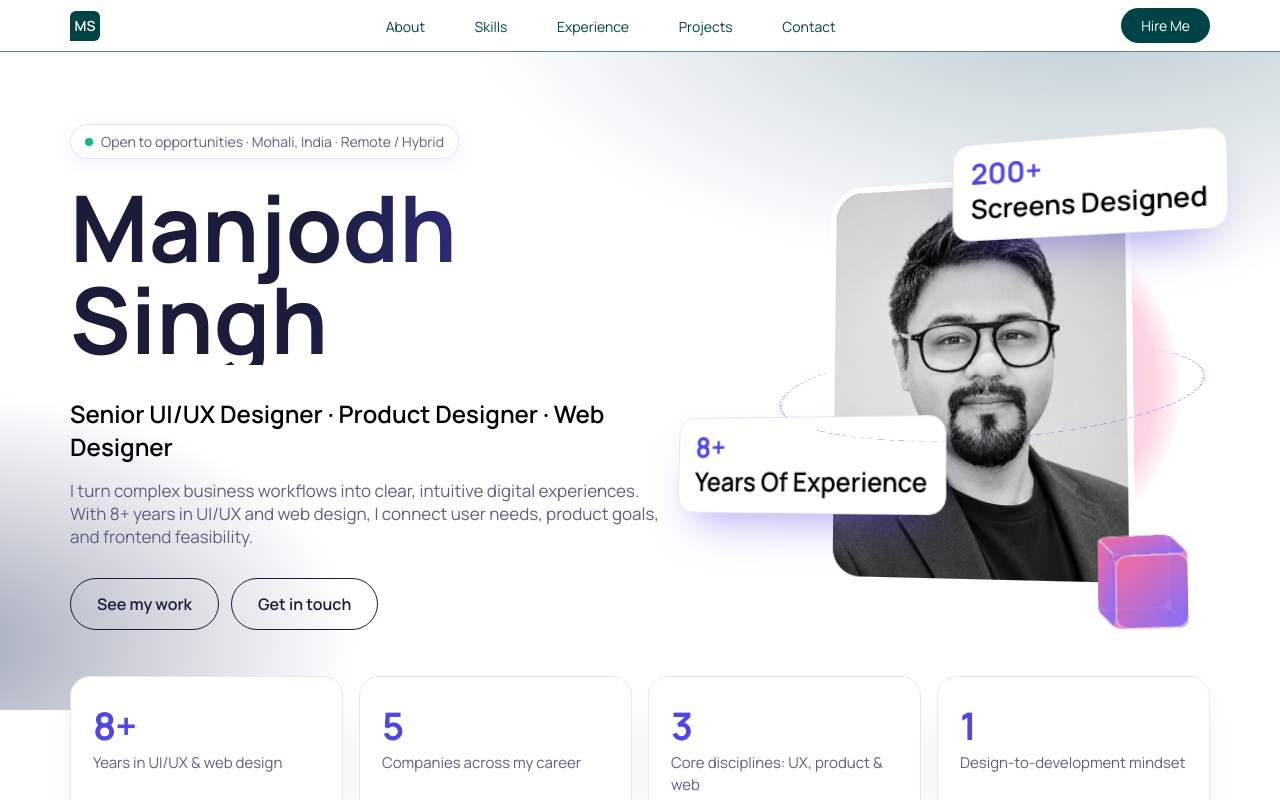
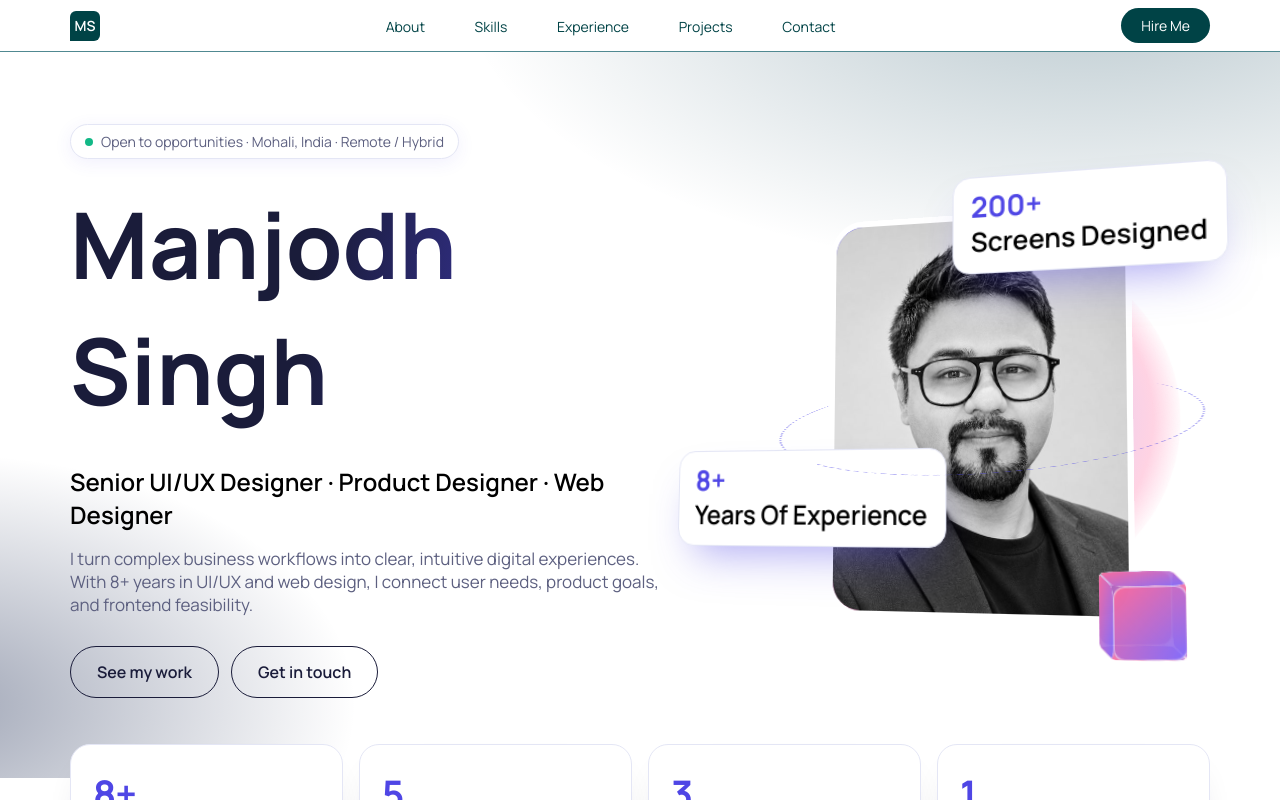
Before and after one commit to manjodhsingh05/digital-portfolio, a React (Vite) app: page / in a window 1280 px wide. Shown: the top 800 px of the page. Built offline with nearby package versions, Linux system fonts and the light colour scheme.

Commit message:
style: comment out line-height property in header for clarity

```diff
--- a/src/style/_comon.scss
+++ b/src/style/_comon.scss
@@ -125,7 +125,7 @@ header {
             -webkit-background-clip: text;
             background-clip: text;
             color: transparent;
-            line-height: 1;
+            // line-height: 1;
         }
         h4 {
             font-size: clamp(19px, 2.4vw, 24px);
```
